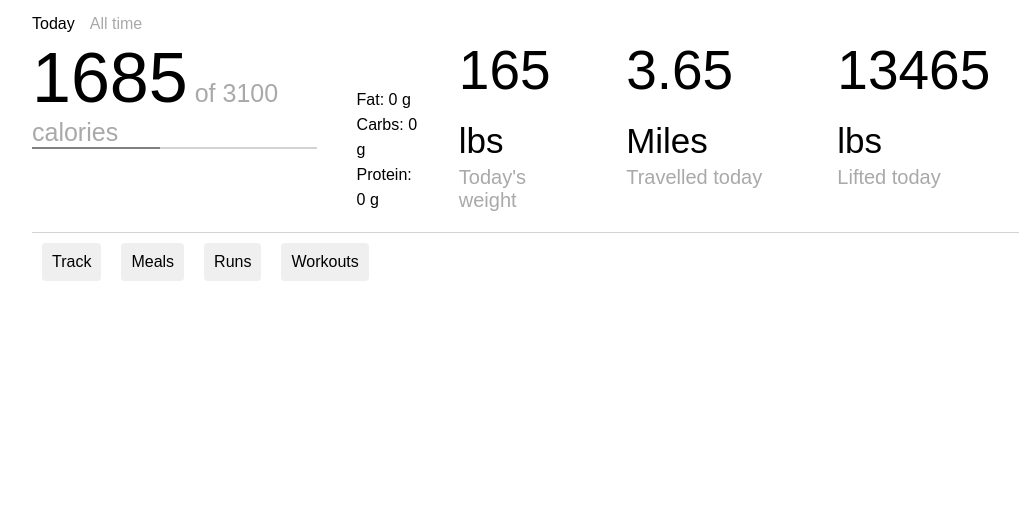
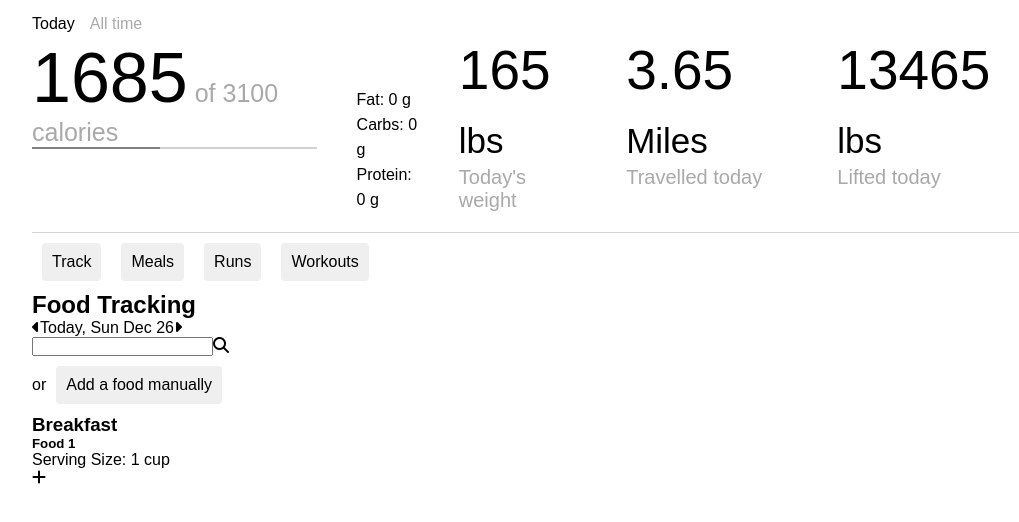
Before and after one commit to mhackmann18/calorie-tracker, a React (Create React App) app: page / in a window 1280 px wide. Shown: the top 522 px of the page, without its empty margins (96-1115 px from the left). Built offline with nearby package versions, Linux system fonts and the light colour scheme; a web font is replaced by a local one.

Commit message:
Added HTML for the food page's main content

```diff
--- a/public/index.html
+++ b/public/index.html
@@ -16,6 +16,7 @@
   </head>
   <body>
     <noscript>You need to enable JavaScript to run this app.</noscript>
+    <script src="https://kit.fontawesome.com/1b8d9746c3.js" crossorigin="anonymous"></script>
     <div id="root"></div>
   </body>
 </html>
--- a/src/App.js
+++ b/src/App.js
@@ -18,19 +18,41 @@ function App() {
           <button>Runs</button>
           <button>Workouts</button>
         </div>
-        <div id="nutrition-main">
-          <div id="nutrition-main-left">
-            <div id="nutrition-main-left-upper">
 
+        <div id="food-tracking-page">
+          <div id="food-tracking-main">
+            <div id="food-tracking-main-row-1">
+              <h2>Food Tracking</h2>
+              <div id="food-tracking-main-change-date">
+                <i class="fas fa-caret-left"></i>
+                <span id="food-tracking-main-date">Today, Sun Dec 26</span>
+                <i class="fas fa-caret-right"></i>
+              </div>
             </div>
-            <div id="nutrition-main-left-lower">
-
+            <div id="food-tracking-main-row-2">
+              <div id="food-tracking-main-search-box">
+                <input type="text" />
+                <i class="fas fa-search"></i>
+              </div>
+              or
+              <button id="food-tracking-main-add-food-btn">Add a food manually</button>
+            </div>
+            <h3>Breakfast</h3>
+            <div className="food-item">
+              <div className="food-item-text">
+                <h5>Food 1</h5>
+                <p>Serving Size: 1 cup</p>
+              </div>
+              <div className="food-item-btns">
+              <i class="fas fa-plus"></i>
+              </div>
             </div>
           </div>
-          <div id="nutrition-main-right">
+          <div id="food-tracking-cards">
 
           </div>
         </div>
+
       </div>
     </div>
   );
```
